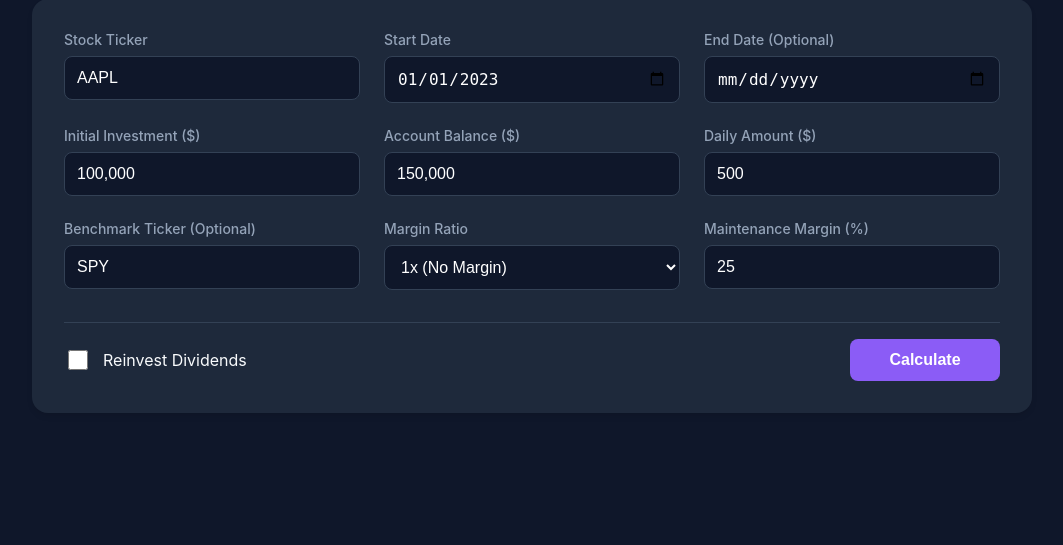
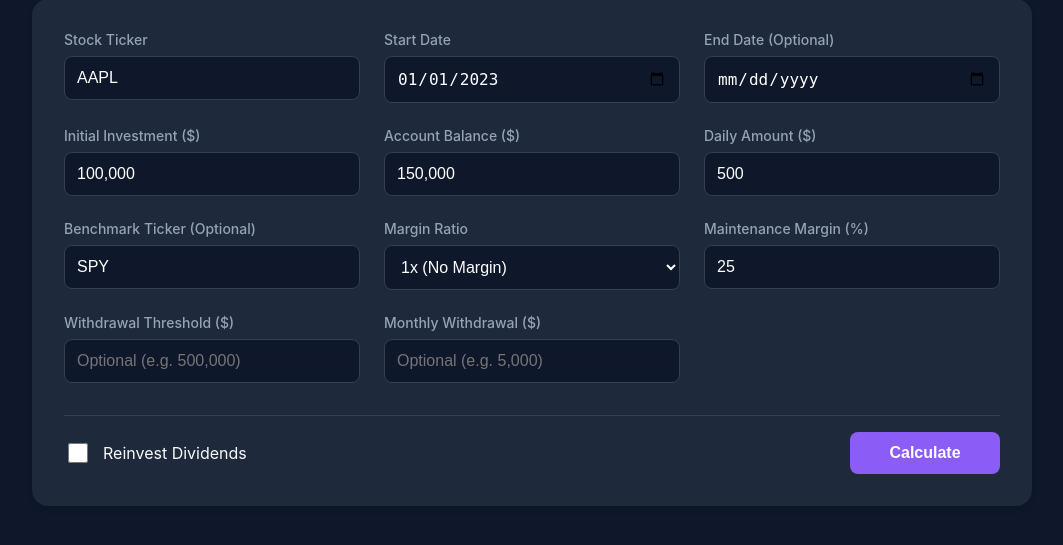
Before and after one commit to prayagparmar/dca-simulator, a Flask app: page / in a window 1280 px wide. Shown: the part 193-738 px from the top of the page, without its empty margins (108-1171 px from the left). Run offline with Flask 3, Linux system fonts and the light colour scheme.

Commit message:
feat: Add withdrawal feature frontend inputs and parameters
- Add withdrawal threshold and monthly withdrawal input fields
- Setup number formatting for withdrawal inputs
- Extract withdrawal parameters and send to backend API
- Add withdrawal summary section HTML
- Add withdrawal history table HTML

Part of Phase 3 (frontend UI).

```diff
--- a/static/script.js
+++ b/static/script.js
@@ -84,6 +84,8 @@ function setupNumberFormatting(inputId) {
 setupNumberFormatting('initial-amount');
 setupNumberFormatting('account-balance');
 setupNumberFormatting('amount');
+setupNumberFormatting('withdrawal-threshold');
+setupNumberFormatting('monthly-withdrawal');
 
 document.getElementById('calculate-btn').addEventListener('click', async () => {
     const ticker = document.getElementById('ticker').value;
@@ -102,6 +104,8 @@ document.getElementById('calculate-btn').addEventListener('click', async () => {
     const accountBalance = document.getElementById('account-balance').value;
     const marginRatio = document.getElementById('margin-ratio').value;
     const maintenanceMargin = document.getElementById('maintenance-margin').value;
+    const withdrawalThreshold = document.getElementById('withdrawal-threshold').value;
+    const monthlyWithdrawal = document.getElementById('monthly-withdrawal').value;
 
     const calculateBtn = document.getElementById('calculate-btn');
     calculateBtn.disabled = true;
@@ -123,7 +127,9 @@ document.getElementById('calculate-btn').addEventListener('click', async () => {
                 benchmark_ticker: benchmarkTicker,
                 account_balance: accountBalance.replace(/,/g, ''),
                 margin_ratio: marginRatio,
-                maintenance_margin: parseFloat(maintenanceMargin) / 100
+                maintenance_margin: parseFloat(maintenanceMargin) / 100,
+                withdrawal_threshold: withdrawalThreshold.replace(/,/g, ''),
+                monthly_withdrawal_amount: monthlyWithdrawal.replace(/,/g, '')
             })
         });
 
--- a/templates/index.html
+++ b/templates/index.html
@@ -66,6 +66,16 @@
                         <label for="maintenance-margin">Maintenance Margin (%)</label>
                         <input type="number" id="maintenance-margin" placeholder="e.g. 25" value="25" min="0" max="100"
                             step="1">
+                    </div>
+                    <div class="input-group">
+                        <label for="withdrawal-threshold">Withdrawal Threshold ($)</label>
+                        <input type="text" id="withdrawal-threshold" placeholder="Optional (e.g. 500,000)"
+                            inputmode="numeric">
+                    </div>
+                    <div class="input-group">
+                        <label for="monthly-withdrawal">Monthly Withdrawal ($)</label>
+                        <input type="text" id="monthly-withdrawal" placeholder="Optional (e.g. 5,000)"
+                            inputmode="numeric">
                     </div>
                 </div>
 
@@ -250,6 +260,31 @@
                     </div>
                 </div>
 
+                <!-- Withdrawal Section (conditional) -->
+                <div id="withdrawal-section" style="display: none;">
+                    <div class="section-header">
+                        <h2>Withdrawal Mode</h2>
+                    </div>
+                    <div class="summary-cards withdrawal-section-cards">
+                        <div class="card withdrawal-card">
+                            <h3>Total Withdrawn</h3>
+                            <p id="total-withdrawn">-</p>
+                        </div>
+                        <div class="card withdrawal-card">
+                            <h3>Start Date</h3>
+                            <p id="withdrawal-start-date">-</p>
+                        </div>
+                        <div class="card withdrawal-card">
+                            <h3>Withdrawal Count</h3>
+                            <p id="withdrawal-count">-</p>
+                        </div>
+                        <div class="card withdrawal-card">
+                            <h3>Status</h3>
+                            <p id="withdrawal-status">-</p>
+                        </div>
+                    </div>
+                </div>
+
                 <!-- Chart Section -->
                 <div class="chart-container">
                     <canvas id="dcaChart"></canvas>
@@ -281,6 +316,29 @@
                         </table>
                     </div>
                 </div>
+
+                <!-- Withdrawal History Table -->
+                <div id="withdrawal-table-container" style="display: none; margin-top: 30px;">
+                    <h3 style="color: #10b981; margin-bottom: 15px;">💰 Withdrawal History</h3>
+                    <div style="overflow-x: auto;">
+                        <table id="withdrawal-table" class="withdrawal-table">
+                            <thead>
+                                <tr>
+                                    <th>Date</th>
+                                    <th>Price</th>
+                                    <th>Shares Sold</th>
+                                    <th>Sale Proceeds</th>
+                                    <th>Debt Repaid</th>
+                                    <th>Withdrawn</th>
+                                    <th>Cumulative</th>
+                                </tr>
+                            </thead>
+                            <tbody id="withdrawal-table-body">
+                                <!-- Populated by JavaScript -->
+                            </tbody>
+                        </table>
+                    </div>
+                </div>
             </div>
         </div>
     </div>
```
